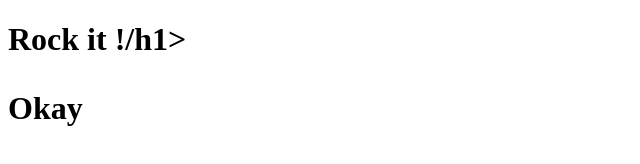
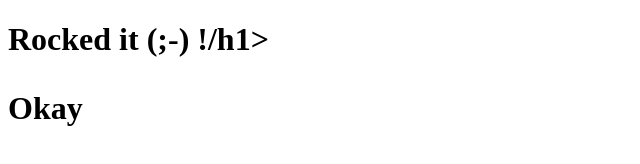
Before and after one commit to krn567/TEST1, a plain HTML site: page index.html in a window 1280 px wide. Shown: the whole page, without its empty margins (0-640 px from the left). Drawn offline with Linux system fonts and the light colour scheme.

Commit message:
Update index.html

```diff
--- a/index.html
+++ b/index.html
@@ -1,8 +1,7 @@
 <!DOCTYPE html>
 <html>
 <body>
-
-<h1>Rock it !/h1>
+<h1>Rocked it  (;-) !/h1>
 <p> Okay </p>
 </body>
 </html>
```
